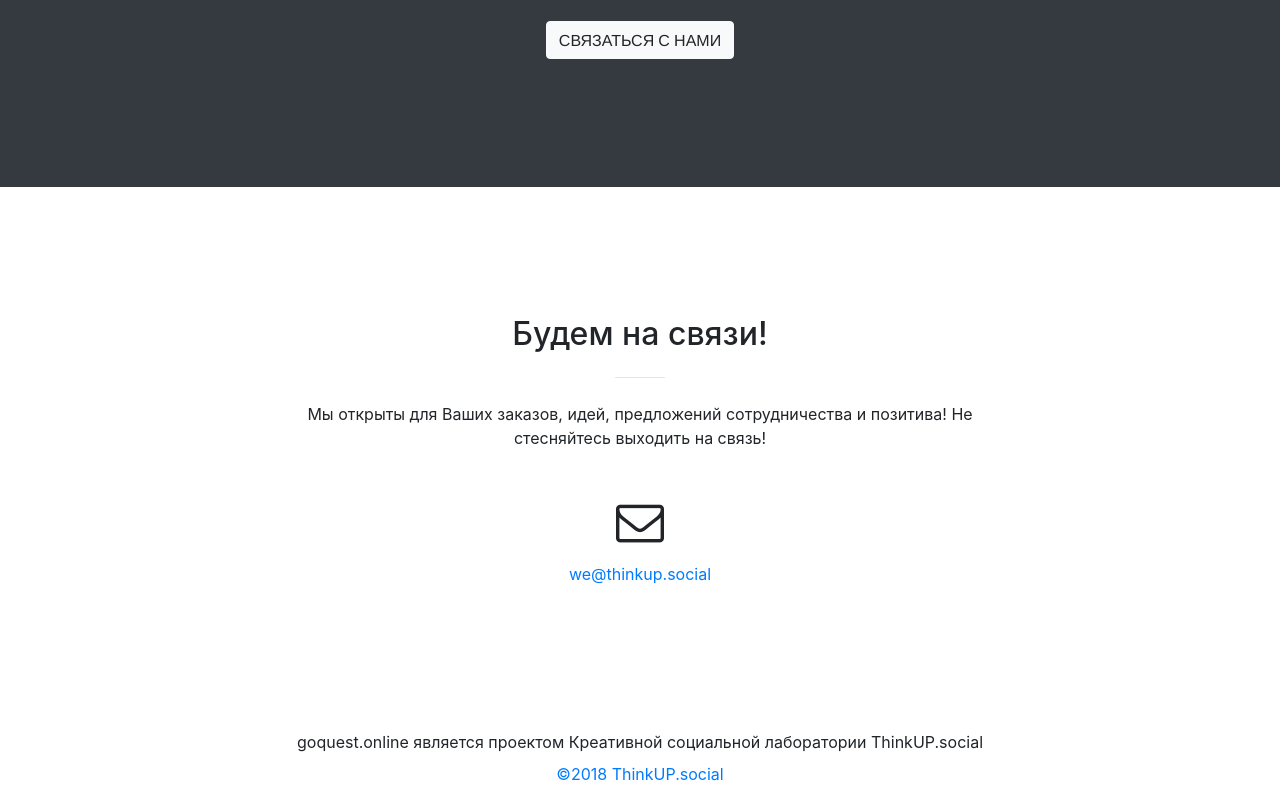
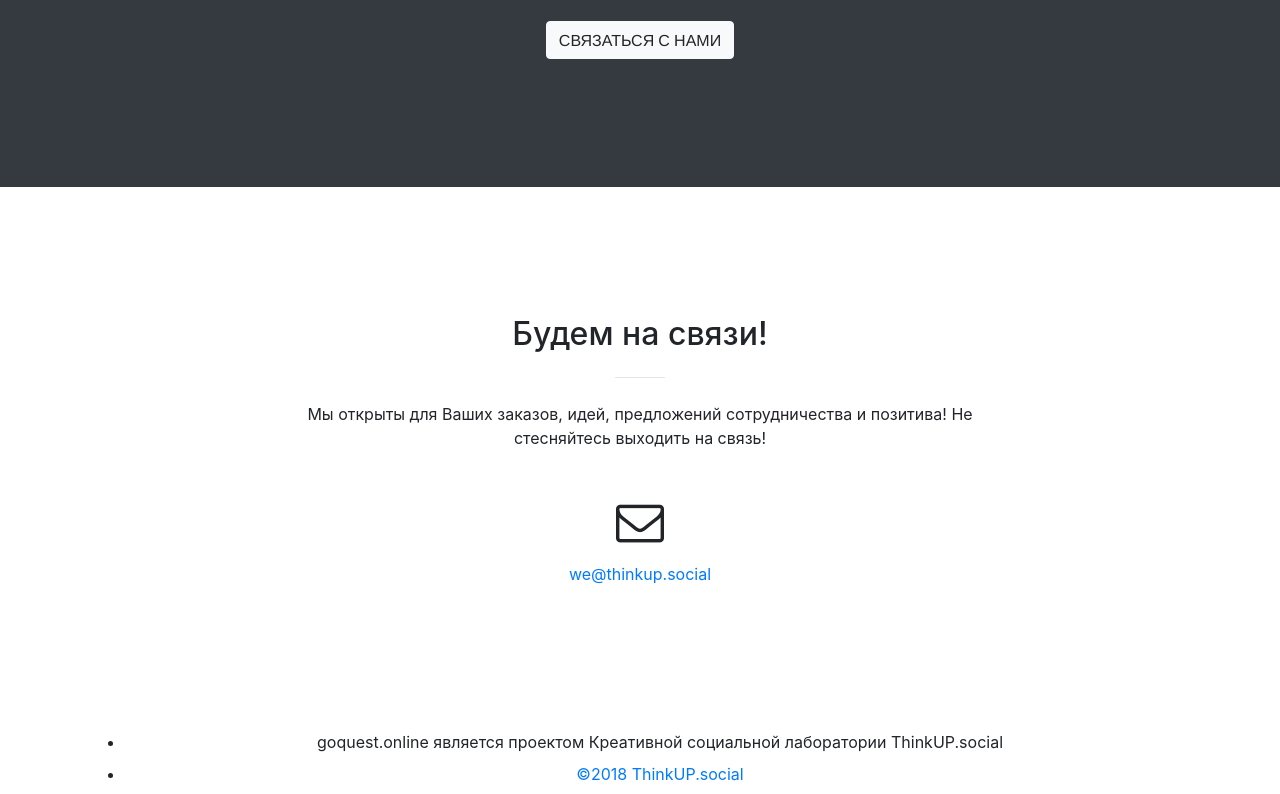
Before and after one commit to workchit/workchit.github.io, a website with bundled scripts: page index.html in a window 1280 px wide. Shown: the part 3529-4323 px from the top of the page. Built offline with nearby package versions, Linux system fonts and the light colour scheme.

Commit message:
Update index.html

```diff
--- a/index.html
+++ b/index.html
@@ -307,8 +307,8 @@
       </div>
     </section>
 <div class="container text-center">
-	<ul class="navbar-nav ml-auto">
-            <li class="nav-item">
+	<ul>
+            <li>
 		    <a>goquest.online является проектом Креативной социальной лаборатории ThinkUP.social</a>
 		    </li>
 		<li>
```
